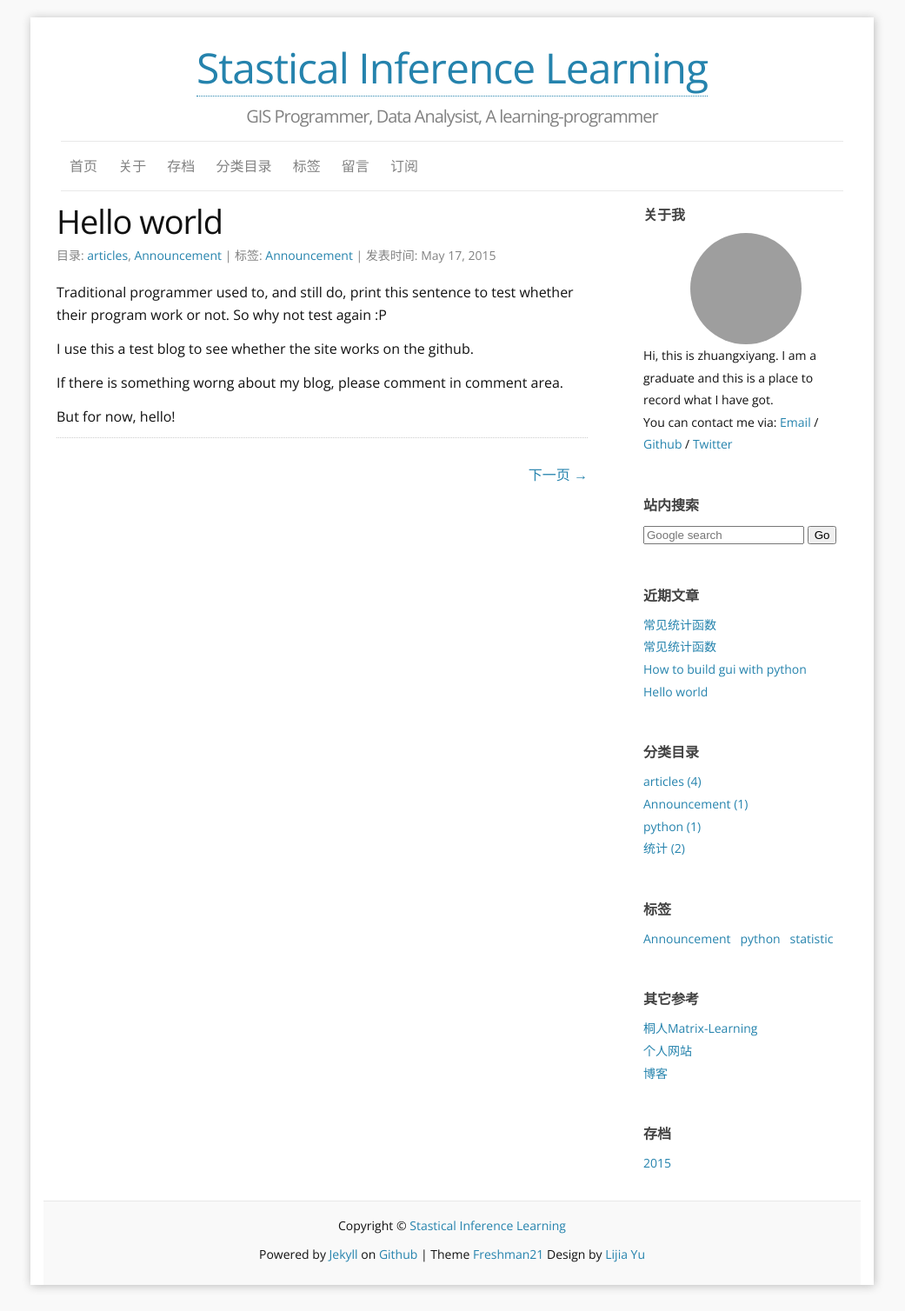
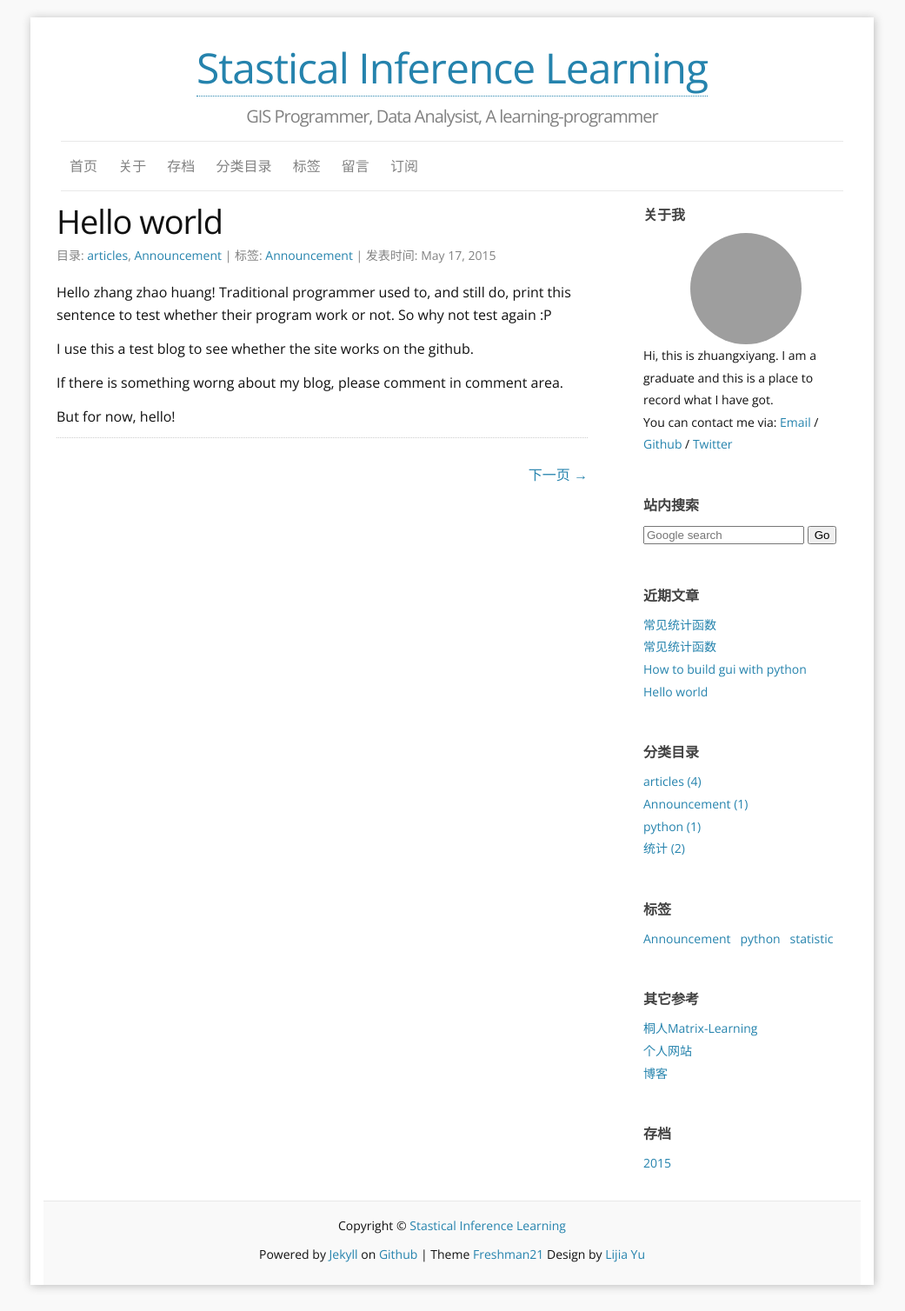
Before and after one commit to xiyangzhuang/xiyangzhuang.github.io, a Jekyll site: the page built from _posts/2015-05-17-hello-world.md, in a window 1280 px wide. Shown: the whole page at 87% size, without its empty margins (120-1161 px from the left). Built offline with Jekyll 4.4.1, drawn with Linux system fonts in a browser that asks for light colours; comment, search, counter and statistics services are not loaded; grey boxes are pictures that could not be loaded.

Commit message:
Demo Show

```diff
--- a/_posts/2015-05-17-hello-world.md
+++ b/_posts/2015-05-17-hello-world.md
@@ -8,6 +8,7 @@ tags:
 comments: true
 ---
 
+Hello zhang zhao huang!
 Traditional programmer used to, and still do, print this sentence to test whether their program work or not. So why not test again :P
 
 I use this a test blog to see whether the site works on the github.
```
